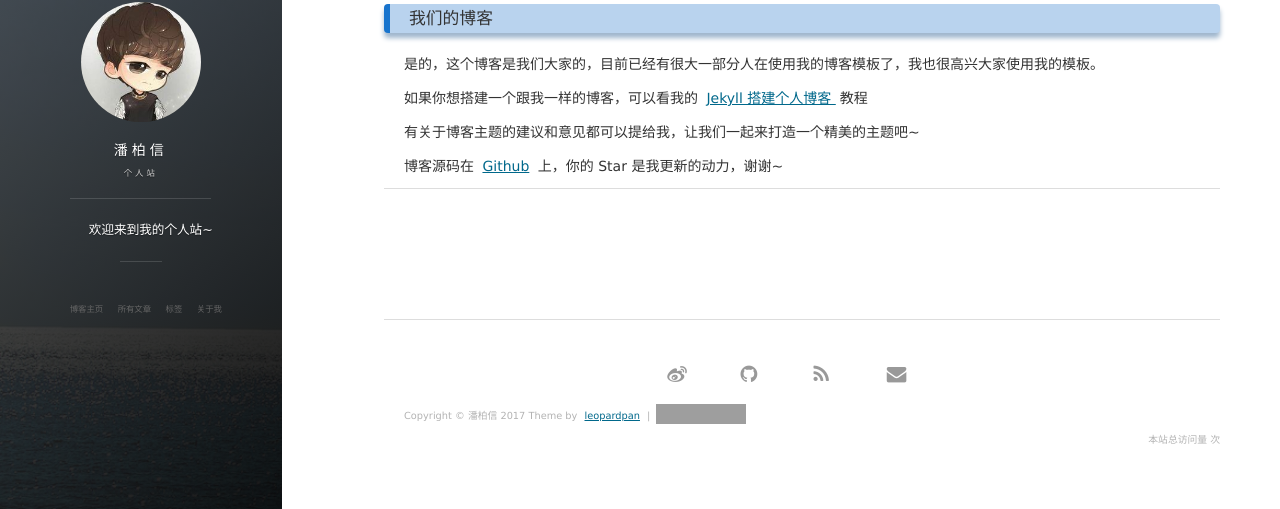
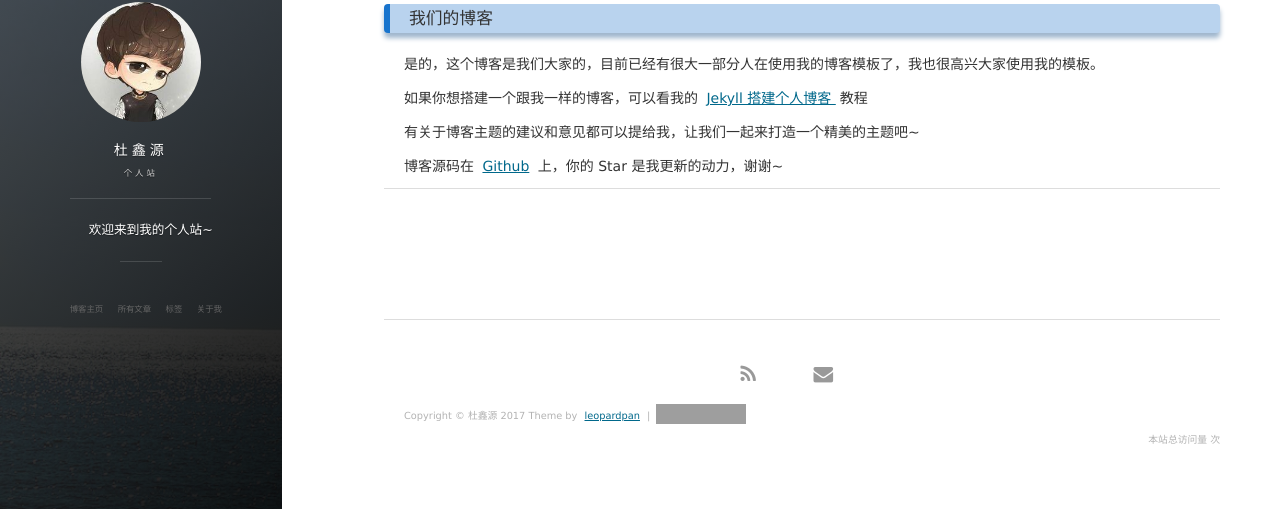
Before and after one commit to Dxyuan/Dxyuan.github.io, a Jekyll site: the page built from about.md, in a window 1280 px wide. Shown: the part 286-795 px from the top of the page. Built offline with Jekyll 4.4.1, drawn with Linux system fonts in a browser that asks for light colours; nearby versions of some CDN libraries; comment, search, counter and statistics services are not loaded; grey boxes are pictures that could not be loaded.

Commit message:
modify mainpage

```diff
--- a/_config.yml
+++ b/_config.yml
@@ -1,35 +1,35 @@
 # Basic
-title: 潘柏信
+title: 杜鑫源
 subtitle: 个人站
 description: 欢迎来到我的个人站~
 # 头像里面的标题
-avatarTitle: leopardpan
+avatarTitle: Dxy
 # 头像里面的描述
-avatarDesc: iOS / 机器学习
-url: "http://baixin.io"
+avatarDesc: C++ / Linux / github
+url: "http://Dxyuan.github.io"
 
 # Comment
 comment:
-    disqus: leopard
+    #disqus: leopard
     # uyan: 2143225  # 有言id,登录有言官网申请
 
 # Social
 social:
-    weibo: 5366874726
-    github: leopardpan
+    #weibo: 5366874726
+    #github: leopardpan
     # twitter:
-    mail: leopardpan@icloud.com
+    mail: 1031163934@qq.com
 
 # 百度统计
 # 使用博客模板请去掉或者更换 id
 baidu:
-    id: 8ba1c6be0953b6f9c2ba38e57f615421
+    #id: 8ba1c6be0953b6f9c2ba38e57f615421
 
 # Google Analytics
 # 使用博客模板请去掉或者更换 id
 ga:
-    id: UA-84134159-3
-    host: auto
+    #id: UA-84134159-3
+    #host: auto
 
 
 # 《----------------- 上面的信息修改成你自己的 ---------------------------》
```
